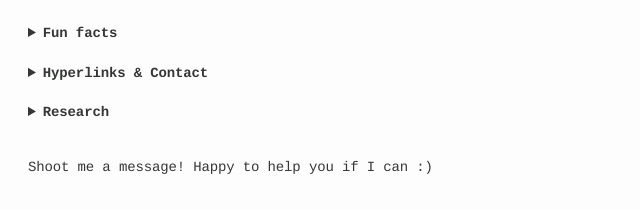
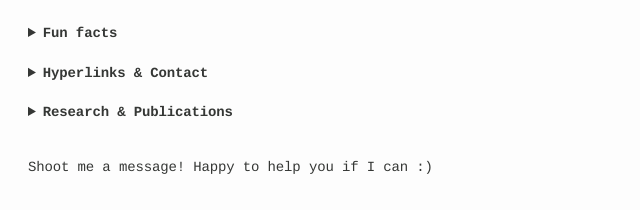
Before and after one commit to muditgoyal/muditgoyal.github.io, a Jekyll site: the page built from index.html, in a window 1280 px wide. Shown: the part 157-370 px from the top of the page, without its empty margins (0-640 px from the left). Built offline with Jekyll 4.4.1, drawn with Linux system fonts in a browser that asks for light colours.

Commit message:
Fixing wording

```diff
--- a/index.html
+++ b/index.html
@@ -38,7 +38,7 @@ layout: default
 </details>
 
 <details>
-	<summary><h2 class="as-text">Research</h2></summary>
+	<summary><h2 class="as-text">Research &amp; Publications</h2></summary>
 	<ul class="list list-items">
 		<li>Thomas Ferry, Mudit Goyal, Ikhlaq Sidhu, Alexander Fred-Ojala: <a href="https://www.dropbox.com/s/dxrc0nup5ajqyqa/ICE-Paper-v7.pdf?dl=0" rel="me">Breaking the Zuckerberg Myth.</a> In proceedings of ICE/ITMC 2018: 1-7</li>
 		<li>Karla Rocha Liboreiro, Mudit Goyal, Elias Castro-Hernandez, Shruti Bathia, Ikhlaq Sidhu: <a href="https://www.dropbox.com/s/y2yi7kczb5efhlb/PID5942093.pdf?dl=0" rel="me">Empirical Identification and Evaluation of Subjective Well-being Factors as Related to Productivity.</a> In proceedings of ICE/ITMC 2019: 1-7</li>
```
